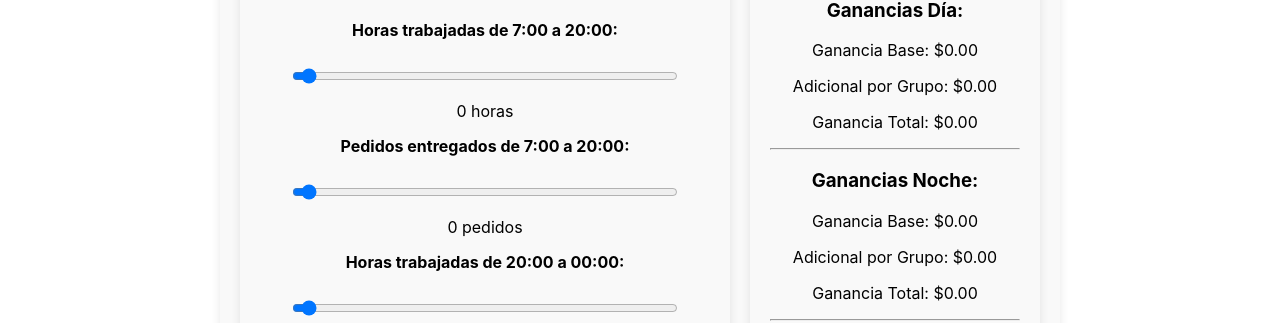
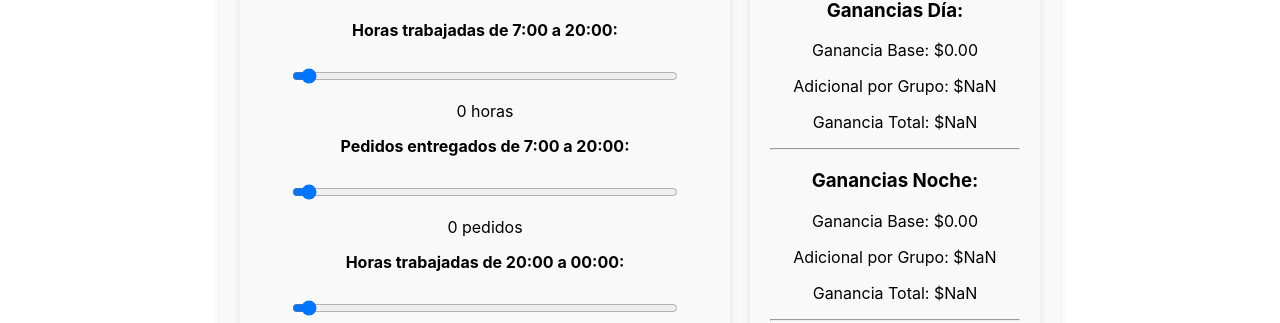
Before and after one commit to jose23bt/Cosas-de-repartidores, a React (Create React App) app: page /Pagos in a window 1280 px wide. Shown: the part 178-501 px from the top of the page. Built offline with nearby package versions, Linux system fonts and the light colour scheme.

Commit message:
ajuste pagos por kilometro

```diff
--- a/src/pages/Pagos/Pagos.js
+++ b/src/pages/Pagos/Pagos.js
@@ -2,6 +2,7 @@ import React, { useState } from 'react';
 import './Pagos.css';
 
 const EarningsCalculator = () => {
+  // Estado para manejar las entradas del usuario
   const [hoursDay, setHoursDay] = useState(0);
   const [deliveriesDay, setDeliveriesDay] = useState(0);
   const [hoursNight, setHoursNight] = useState(0);
@@ -13,13 +14,15 @@ const EarningsCalculator = () => {
   const [simulateTips, setSimulateTips] = useState(false);
   const [tips, setTips] = useState(0);
 
+  // Tarifas básicas según el día y la noche
   const rates = {
-    weekdayDay: { pickup: 400, delivery: 210 },
-    weekdayNight: { pickup: 500, delivery: 300 },
-    weekendNight: { pickup: 750, delivery: 450 },
-    weekendDay: { pickup: 450, delivery: 290 },
+    weekdayDay: { pickup: 360, delivery: 170 },
+    weekdayNight: { pickup: 460, delivery: 240 },
+    weekendNight: { pickup: 670, delivery: 370 },
+    weekendDay: { pickup: 400, delivery: 240 },
   };
 
+  // Tarifas por kilómetro
   const kmRates = {
     toPickup: [
       { maxKm: 1.5, rate: 120 },
@@ -35,6 +38,7 @@ const EarningsCalculator = () => {
     ],
   };
 
+  // Tarifas de grupo
   const groupRates = {
     1: { delivery: 150, km: 25 },
     2: { delivery: 100, km: 20 },
@@ -42,21 +46,26 @@ const EarningsCalculator = () => {
     4: { delivery: 40, km: 8 },
   };
 
+  // Función para obtener la tarifa según los kilómetros
   const getRate = (km, rates) => {
     for (let rate of rates) {
       if (km <= rate.maxKm) {
         return rate.rate;
       }
     }
-    return 0; // Si no coincide con ningún rango
+    return 0;
   };
 
+  // Función para calcular las ganancias diurnas
   const calculateDayEarnings = () => {
     const dayKey = dayType === 'weekend' ? 'weekend' : 'weekday';
     const dayRates = rates[dayKey + 'Day'];
 
-    const kmToPickupRate = getRate(kmToPickup, kmRates.toPickup);
-    const kmToDeliveryRate = getRate(kmToDelivery, kmRates.toDelivery);
+    const avgKmToPickup = kmToPickup / deliveriesDay;
+    const avgKmToDelivery = kmToDelivery / deliveriesDay;
+
+    const kmToPickupRate = getRate(avgKmToPickup, kmRates.toPickup);
+    const kmToDeliveryRate = getRate(avgKmToDelivery, kmRates.toDelivery);
 
     const baseEarnings = (
       dayRates.pickup * deliveriesDay +
@@ -67,10 +76,9 @@ const EarningsCalculator = () => {
     );
 
     const groupRate = groupRates[group];
-    const totalKm = kmToPickup * deliveriesDay + kmToDelivery * deliveriesDay;
     const groupEarnings = (
       groupRate.delivery * deliveriesDay +
-      groupRate.km * totalKm
+      groupRate.km * (avgKmToPickup + avgKmToDelivery) * deliveriesDay
     );
 
     return {
@@ -80,12 +88,16 @@ const EarningsCalculator = () => {
     };
   };
 
+  // Función para calcular las ganancias nocturnas
   const calculateNightEarnings = () => {
     const nightKey = dayType === 'weekend' ? 'weekend' : 'weekday';
     const nightRates = rates[nightKey + 'Night'];
 
-    const kmToPickupRate = getRate(kmToPickup, kmRates.toPickup);
-    const kmToDeliveryRate = getRate(kmToDelivery, kmRates.toDelivery);
+    const avgKmToPickup = kmToPickup / deliveriesNight;
+    const avgKmToDelivery = kmToDelivery / deliveriesNight;
+
+    const kmToPickupRate = getRate(avgKmToPickup, kmRates.toPickup);
+    const kmToDeliveryRate = getRate(avgKmToDelivery, kmRates.toDelivery);
 
     const baseEarnings = (
       nightRates.pickup * deliveriesNight +
@@ -96,10 +108,9 @@ const EarningsCalculator = () => {
     );
 
     const groupRate = groupRates[group];
-    const totalKm = kmToPickup * deliveriesNight + kmToDelivery * deliveriesNight;
     const groupEarnings = (
       groupRate.delivery * deliveriesNight +
-      groupRate.km * totalKm
+      groupRate.km * (avgKmToPickup + avgKmToDelivery) * deliveriesNight
     );
 
     return {
@@ -109,6 +120,7 @@ const EarningsCalculator = () => {
     };
   };
 
+  // Función para manejar cambios en las horas trabajadas
   const handleHoursChange = (setter, value, otherValue) => {
     const totalHours = parseInt(value) + parseInt(otherValue);
     if (totalHours <= 12) {
@@ -118,10 +130,12 @@ const EarningsCalculator = () => {
     }
   };
 
+  // Función para manejar cambios en los rangos
   const handleRangeChange = (setter, value) => {
     setter(value);
   };
 
+  // Función para generar propinas aleatorias
   const generateTips = () => {
     const totalDeliveries = parseInt(deliveriesDay) + parseInt(deliveriesNight);
     let totalTips = 0;
@@ -132,9 +146,11 @@ const EarningsCalculator = () => {
     setTips(totalTips);
   };
 
+  // Calcular las ganancias diurnas y nocturnas
   const dayEarnings = calculateDayEarnings();
   const nightEarnings = calculateNightEarnings();
 
+  // Calcular las ganancias totales
   const totalBaseEarnings = (
     parseFloat(dayEarnings.baseEarnings) + parseFloat(nightEarnings.baseEarnings)
   ).toFixed(2);
```
